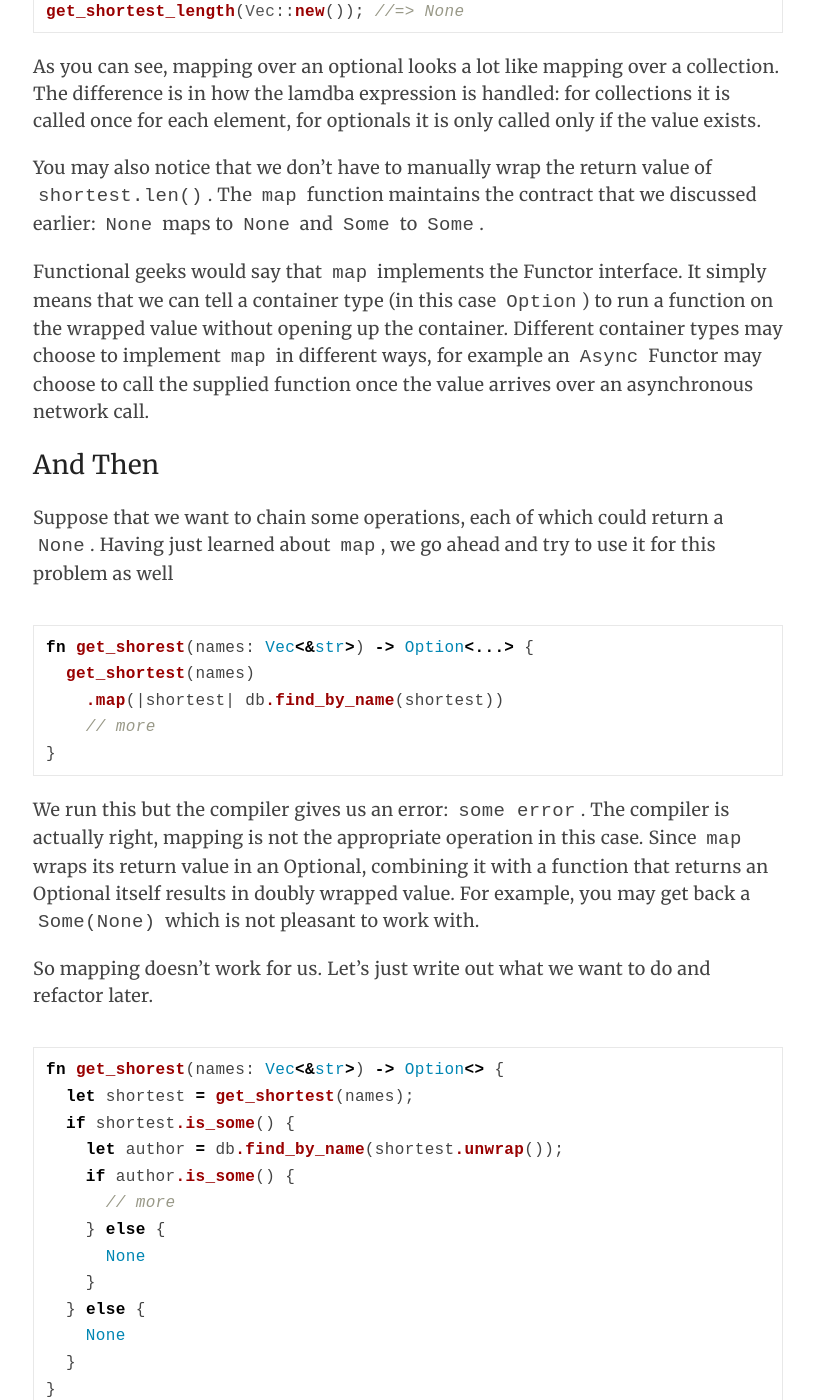
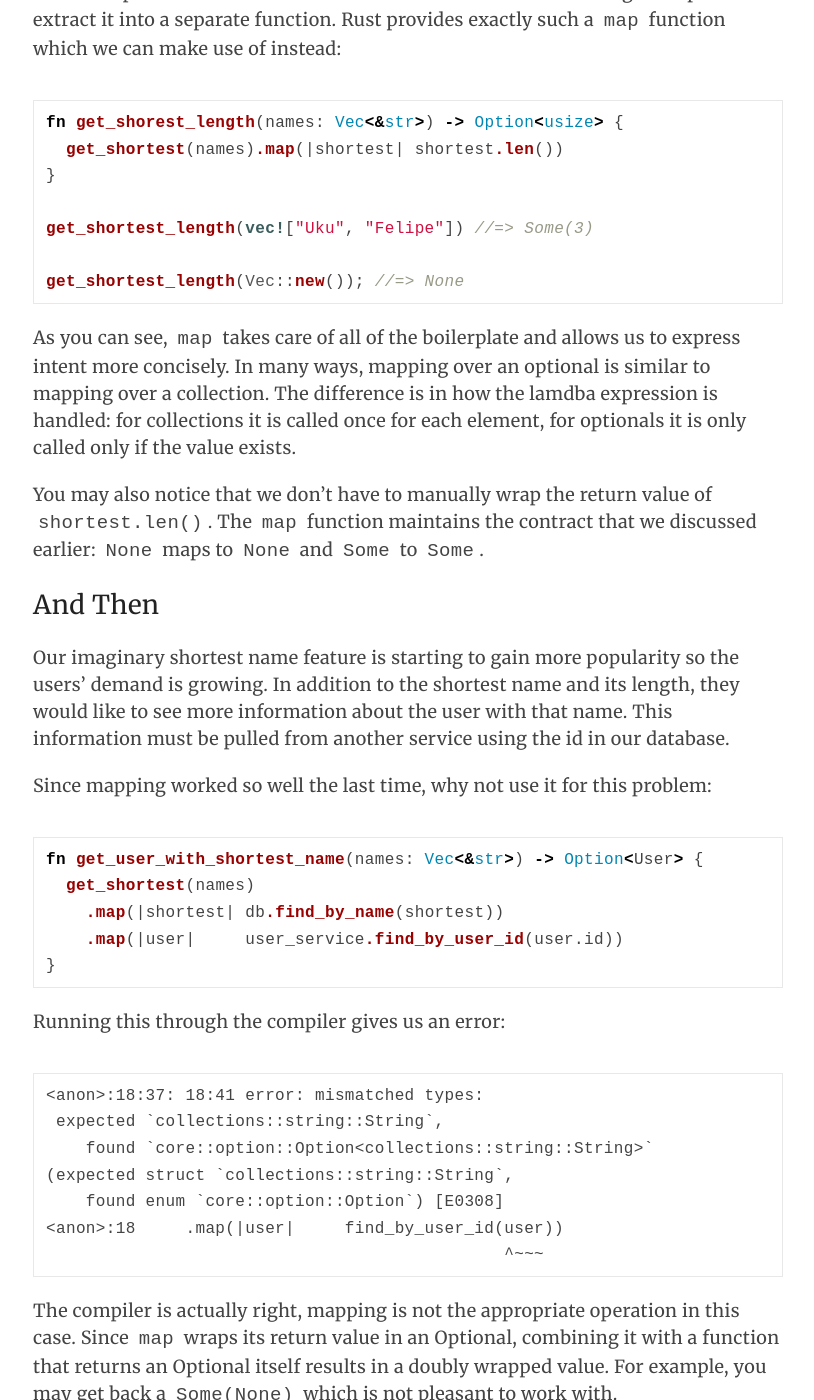
Before and after one commit to ukutaht/blog, a Jekyll site: the page built from _posts/2015-03-16-using-the-option-type-effectively.md, in a window 1280 px wide and 1400 px high, scrolled down 2631 px. Shown: the whole window, without its empty margins (232-1046 px from the left). Built offline with Jekyll 4.4.1, drawn with Linux system fonts in a browser that asks for light colours; nearby versions of some CDN libraries; Markdown is read by kramdown in place of the engine named in the settings; some of the changed text lies outside the part shown.

Commit message:
adds meat to option blog

````diff
--- a/_posts/2015-03-16-using-the-option-type-effectively.md
+++ b/_posts/2015-03-16-using-the-option-type-effectively.md
@@ -15,7 +15,7 @@ Suppose that we already have a function to find the shortest string from a list.
 Its signature looks like this in [Rust](www.rust-lang.org):
 
 ```rust
-  fn get_shortest(names: Vec<Stirng>) -> Option<String>
+  fn get_shortest(names: Vec<String>) -> Option<String>
 ```
 
 We see that the return type is an `Option<String>`. The reason for that is that the shortest element of an
@@ -32,7 +32,7 @@ get_shortest(empty) //=> None
 Now we want to use this function to show the shortest name to the user. If the list
 is empty we should just show `"Not found"`. How might we implement this?
 
-It is very common to see pattern matching in this context
+It is very common to use pattern matching to get the job done:
 
 ```rust
 fn show_shortest(names: Vec<&str>) -> String {
@@ -47,7 +47,9 @@ show_shortest(vec!["Uku", "Felipe"]) //=> "Uku"
 show_shortest(Vec::new()) //=> "Not Found"
 ```
 
-There's nothing wrong with this code but there's a much easier way to grab the boxed value of an `Option` or returning a default:
+The function now works as advertised, but the implementation is more complex than it needs to be.
+Rust provides a much easier way to grab the boxed value of an `Option` with a default fallback
+for `None`
 
 ```rust
 fn show_shortest(names: Vec<&str>) -> String {
@@ -55,16 +57,25 @@ fn show_shortest(names: Vec<&str>) -> String {
 }
 ```
 
-This behaves exactly like our first pattern-matching solution, returning the shortest string or `"Not Found"` if the list
-was empty. I find this version easier to read and understand since we don't have to interpret as many
+This behaves exactly like our first pattern-matching solution, returning the shortest string
+or `"Not Found"` if the list was empty.
+I find this version easier to read and understand since we don't have to interpret as many
 elements of syntax (`match`, `=>` and `_`).
 The result of the operation is also evident in the name of the function: either unwrap the inner value of `Some` or use `"Not Found"` instead.
 
 ### Map
 
-Now suppose we want to get the length of the shortest name of the list.
-What value should be returned if the shortest name itself is `None` value? -1? 0?
-Failing to come up with a meaningful integer representation for a missing length, we decide that `get_shortest_length` should return an `Optional` as well.
+At first it is natural to unwrap the value of an `Option` as quickly as possible.
+Getting burned by the infamous `NullPointerException` has created a culture of avoiding nulls, but
+the `Option` type is different. As opposed to `null`, optional values are part of the type system.
+Hence they can safely be passed around and operated on like any other first-class value.
+
+For example, say our users wanted a function to find out the length of the shortest name in a list.
+Given that we already have `get_shortest`, it should be a matter of just calling length
+on its result. However, we know that `get_shortest` returns an optional value, so what is the
+length of `None`?  Without support for optional values, we might come up with a special constant
+or throw an exception to handle this case, but luckily we don't have to. If optional values are
+supported, we can just say that the length of `None` is `None`.
 
 Here is how we might implement it:
 
@@ -83,7 +94,7 @@ get_shortest_length(Vec::new()); //=> None
 
 Again, this works just fine but we force readers to untangle the pattern matching expression
 in their heads. Have a closer look at the pairing of possible inputs on the left of `=>`
-and outputs on the right of it.  Notice that the container does not change:
+and outputs on the right of it. Notice that the container does not change:
 `None` maps to `None` and `Some` to `Some`.
 That seems to be enough of a pattern to extract it into a separate function.
 Rust provides exactly such a `map` function which we can make use of instead:
@@ -98,47 +109,59 @@ get_shortest_length(vec!["Uku", "Felipe"]) //=> Some(3)
 get_shortest_length(Vec::new()); //=> None
 ```
 
-As you can see, mapping over an optional looks a lot like mapping over a collection.
-The difference is in how the lamdba expression is handled: for collections it is
+As you can see, `map` takes care of all of the boilerplate and allows us to express
+intent more concisely. In many ways, mapping over an optional is similar to mapping
+over a collection. The difference is in how the lamdba expression is handled: for collections it is
 called once for each element, for optionals it is only called only if the value exists.
 
 You may also notice that we don't have to manually wrap the return value of `shortest.len()`.
 The `map` function maintains the contract that we discussed earlier: `None` maps to `None` and `Some` to `Some`.
 
-Functional geeks would say that `map` implements the Functor interface. It simply means
-that we can tell a container type (in this case `Option`) to run a function on the wrapped
-value without opening up the container. Different container types may choose to implement
-`map` in different ways, for example an `Async` Functor may choose to call the supplied
-function once the value arrives over an asynchronous network call.
-
 ### And Then
 
-Suppose that we want to chain some operations, each of which could return a `None`.
-Having just learned about `map`, we go ahead and try to use it for this problem as well
+Our imaginary shortest name feature is starting to gain more popularity so the users'
+demand is growing. In addition to the shortest name and its length, they would
+like to see more information about the user with that name. This information must
+be pulled from another service using the id in our database.
+
+Since mapping worked so well the last time, why not use it for this problem:
+
 
 ```rust
-fn get_shorest(names: Vec<&str>) -> Option<...> {
+fn get_user_with_shortest_name(names: Vec<&str>) -> Option<User> {
   get_shortest(names)
     .map(|shortest| db.find_by_name(shortest))
-    // more
+    .map(|user|     user_service.find_by_user_id(user.id))
 }
 ```
 
-We run this but the compiler gives us an error: `some error`. The compiler is actually right,
-mapping is not the appropriate operation in this case. Since `map` wraps its return value
-in an Optional, combining it with a function that returns an Optional itself results in
+Running this through the compiler gives us an error:
+
+```
+<anon>:18:37: 18:41 error: mismatched types:
+ expected `collections::string::String`,
+    found `core::option::Option<collections::string::String>`
+(expected struct `collections::string::String`,
+    found enum `core::option::Option`) [E0308]
+<anon>:18     .map(|user|     find_by_user_id(user))
+                                              ^~~~
+```
+
+The compiler is actually right, mapping is not the appropriate operation in this case.
+Since `map` wraps its return value in an Optional,
+combining it with a function that returns an Optional itself results in a
 doubly wrapped value. For example, you may get back a `Some(None)` which is not pleasant
 to work with.
 
 So mapping doesn't work for us. Let's just write out what we want to do and refactor later.
 
 ```rust
-fn get_shorest(names: Vec<&str>) -> Option<> {
+fn get_user_with_shortest_name(names: Vec<&str>) -> Option<User> {
   let shortest = get_shortest(names);
   if shortest.is_some() {
-    let author = db.find_by_name(shortest.unwrap());
-    if author.is_some() {
-      // more
+    let user = db.find_by_name(shortest.unwrap());
+    if user.is_some() {
+      user_service.find_by_user_id(user.id)
     } else {
       None
     }
@@ -146,6 +169,9 @@ fn get_shorest(names: Vec<&str>) -> Option<> {
     None
   }
 }
+
+let names = vec!["Uku", "Felipe"];
+get_user_with_shortest_name(names) //=> Some(User { name: "Uku" })
 ```
 
 This seems to work but there's one problem with it: nobody wants to write code like this.
@@ -154,17 +180,43 @@ abstracting this chain should be trivial. Luckily, Rust has a built in method ca
 `and_then` which can help us out.
 
 ```rust
-fn get_shorest(names: Vec<&str>) -> Option<> {
+fn get_user_with_shortest_name(names: Vec<&str>) -> Option<User> {
    get_shortest(names);
     .and_then(|shortest| db.find_by_name(shortest));
-    //more
+    .and_then(|user|     user_service.find_by_user_id(user.id))
 }
+
+let names = vec!["Uku", "Felipe"];
+get_user_with_shortest_name(names) //=> Some(User { name: "Uku" })
 ```
 
-`and_then` works similarly to `map` but it does not wrap the return value in an optional automatically.
-It lets the lamdba choose the return type which allows us to chain operations which each may fail.
+`and_then` works similarly to `map` but it makes less assumptions about the function passed into it.
+Instead of wrapping the return value in an `Option` automatically,
+it lets the function choose the return type. This grants us with the power to create a chain
+of operations where any link can possibly fail.
 
-People with a background in functional programming may recognise that this is a monad.
+It may be easier to see the subtle difference between `map` and `and_then`
+when composing simple arithmetic functions. For example, we
+know that addition always produces a result, while dividing by zero is meaningless.
+If we encode this with optionals, we get these two signatures:
+
+```rust
+fn add(num1: i32, num2: i32) -> i32
+
+fn div(num1: i32, num2: i32) -> Option<i32>
+```
+
+In a chain of functions applied to an optional integer, these two functions must be treated
+differently:
+
+```rust
+Some(3)
+  .map(|n| add(n, 5))
+  .and_then(|n| div(16,n)) // => 2
+```
+
+The general rule of thumb is to use `map` for plain functions that take a value and return one,
+but use `and_then` for functions that return an `Option`.
 
 ### A smart box
 
````
Also changed, not shown: other parts of _posts/2015-03-16-using-the-option-type-effectively.md (+1 -1 lines).
